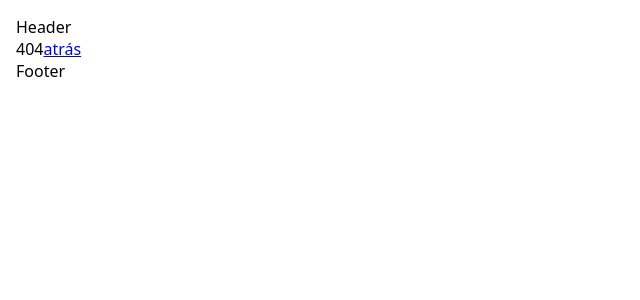
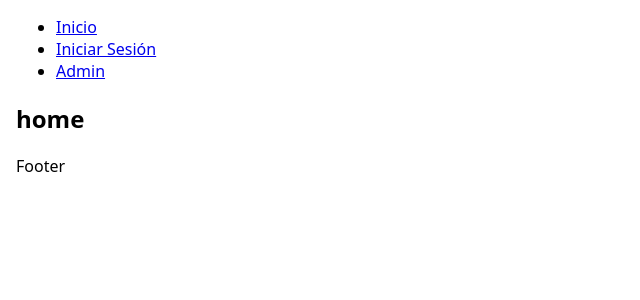
Before and after one commit to FESC-PPA/FRONT-CDA, a React (Create React App) app: page / in a window 1280 px wide. Shown: the top 300 px of the page, without its empty margins (0-640 px from the left). Built offline with nearby package versions, Linux system fonts and the light colour scheme.

Commit message:
ya funciona las rutas, queda pendiente protegerlas

```diff
--- a/package.json
+++ b/package.json
@@ -7,7 +7,8 @@
     "@types/react-dom": "18.2.7",
     "react": "18.2.0",
     "react-dom": "18.2.0",
-    "react-router-dom": "^6.16.0"
+    "react-router-dom": "^6.16.0",
+    "sass": "^1.68.0"
   },
   "scripts": {
     "start": "react-scripts start",
--- a/src/components/Loader/index.tsx
+++ b/src/components/Loader/index.tsx
@@ -4,6 +4,7 @@ const Loader = () => (
   <div className="loader-container">
     <div className="lds-ripple">
       <div></div>
+      Cargando...
       <div></div>
     </div>
   </div>
--- a/src/components/PrivateRoute/index.tsx
+++ b/src/components/PrivateRoute/index.tsx
@@ -1,19 +1,20 @@
-import { ReactNode } from "react";
-import { Navigate } from "react-router-dom";
-import { useAuth } from "../../hooks";
-import Loader from "../Loader";
+import { ReactNode } from "react"
+import { Navigate } from "react-router-dom"
+import { useAuth } from "../../hooks"
+import Loader from "../Loader"
 
 
-const PrivateRoute = (props: { component: ReactNode }) => {
-  const { isLoading, hasLogged } = useAuth();
+const PrivateRoute = (props: { component: any }) => {
+  const { isLoading, hasLogged } = useAuth()
 
   return isLoading ? (
-    <Loader />
-  ) : !isLoading && !hasLogged ? (
-    <Navigate to="/login" />
-  ) : (
-    props.component
-  );
-};
+  <Loader />
+) : !isLoading && !hasLogged ? (
+  <Navigate to="/login" />
+) : (
+  // Wrap props.component in curly braces to render it
+  props.component
+)
+}
 
-export default PrivateRoute;
+export default PrivateRoute
--- a/src/hooks/useAuth.ts
+++ b/src/hooks/useAuth.ts
@@ -1,12 +1,9 @@
 import { useEffect, useState } from "react";
 
 const useAuth = () => {
-  const [isLoading, setIsLoading] = useState(true);
-  const [hasLogged, setHasLogged] = useState(false);
+  const [isLoading] = useState(true);
+  const [hasLogged] = useState(false);
 
-  useEffect(() => {
-    var p = 0;
-  }, [isLoading, hasLogged]);
 
   return {
     isLoading,
--- a/src/index.tsx
+++ b/src/index.tsx
@@ -6,7 +6,5 @@ import { App } from './App';
 const root = createRoot(document.getElementById('app'));
 
 root.render(
-  <StrictMode>
-    <App name="StackBlitz" />
-  </StrictMode>
+  <App name="StackBlitz" />
 );
--- a/src/pages/index.tsx
+++ b/src/pages/index.tsx
@@ -1,3 +1,4 @@
 export { default as LoginPage } from "./public/login";
 export { default as DashboardPage } from "./private/dashboard";
 export { default as Error404Page } from "./public/error404";
+export { default as HomePage } from "./public/home";
--- a/src/pages/layout.tsx
+++ b/src/pages/layout.tsx
@@ -1,4 +1,5 @@
 import { ReactNode } from "react";
+import { Link, Navigate } from "react-router-dom";
 
 type Props = {
   customClassName?: string;
@@ -8,7 +9,19 @@ type Props = {
 const Layout = ({ children, customClassName }: Props) => {
   return (
     <main className="layout">
-      Header
+      <nav>
+        <ul>
+          <li>
+            <Link to="/">Inicio</Link>
+          </li>
+          <li>
+            <Link to="/login">Iniciar Sesión</Link>
+          </li>
+          <li>
+            <Link to="/admin">Admin</Link>
+          </li>
+        </ul>
+      </nav>
       <section className={`${customClassName || ""}`}>{children}</section>
       Footer
     </main>
--- a/src/pages/public/error404.tsx
+++ b/src/pages/public/error404.tsx
@@ -4,10 +4,8 @@ import Layout from "../layout";
 const Error404Page = () => {
   return (
     <Layout>
-      <section className="not-found pt-5 pb-5 d-flex flex-column align-items-center justify-content-center">
         404
         <Link to="/" className="button button--dark">atrás</Link>
-      </section>
     </Layout>
   )
 }
--- /dev/null
+++ b/src/pages/public/home.tsx
@@ -0,0 +1,12 @@
+import { Link } from "react-router-dom";
+import Layout from "../layout";
+
+const HomePage = () => {
+  return (
+    <Layout>
+      <h1>home</h1>
+    </Layout>
+  )
+}
+
+export default HomePage;
--- a/src/pages/public/login.tsx
+++ b/src/pages/public/login.tsx
@@ -1,23 +1,32 @@
-import { useEffect } from "react";
+import { useEffect, useState } from "react";
 import { useNavigate } from "react-router-dom";
 import { useAuth } from "../../hooks";
 import Loader from "../../components/Loader";
 import LoginForm from "../../components/LoginForm";
+import Layout from "../layout";
 
 const LoginPage = () => {
   const navigate = useNavigate();
-  const { isLoading, hasLogged } = useAuth();
+  const { hasLogged } = useAuth()
 
   useEffect(() => {
-    if (!isLoading && hasLogged) navigate("/admin");
+    if (hasLogged) {
+      // Redirige al usuario a la página "/admin"
+      navigate("/admin");
+    }
   }, [hasLogged]);
 
-  return isLoading ? <Loader /> : (
-    <div className="container">
-      <section className="login text-center">
-        <LoginForm />
-      </section>
-    </div>
+  // Un estado adicional para manejar isLoading
+
+
+  return (
+    <Layout>
+      <div className="container">
+        <section className="login text-center">
+        <LoginForm></LoginForm>
+        </section>
+      </div>
+    </Layout>
   );
 };
 
--- a/src/router.tsx
+++ b/src/router.tsx
@@ -3,10 +3,15 @@ import {
   LoginPage,
   DashboardPage,
   Error404Page,
+  HomePage,
 } from "./pages"
 import PrivateRoute from "./components/PrivateRoute"
 
 export const router = createBrowserRouter([
+  {
+    path: "/",
+    element: <HomePage />,
+  },
   {
     path: "/admin",
     element: <PrivateRoute component={<DashboardPage />} />,
@@ -15,6 +20,7 @@ export const router = createBrowserRouter([
     path: "/login",
     element: <LoginPage />,
   },
+
   {
     path: "*",
     element: <Error404Page />,
```
Also changed, not shown: 1 other file (tests, documents, lock files or other folders). Lines whose indentation alone changed are shown as unchanged.
